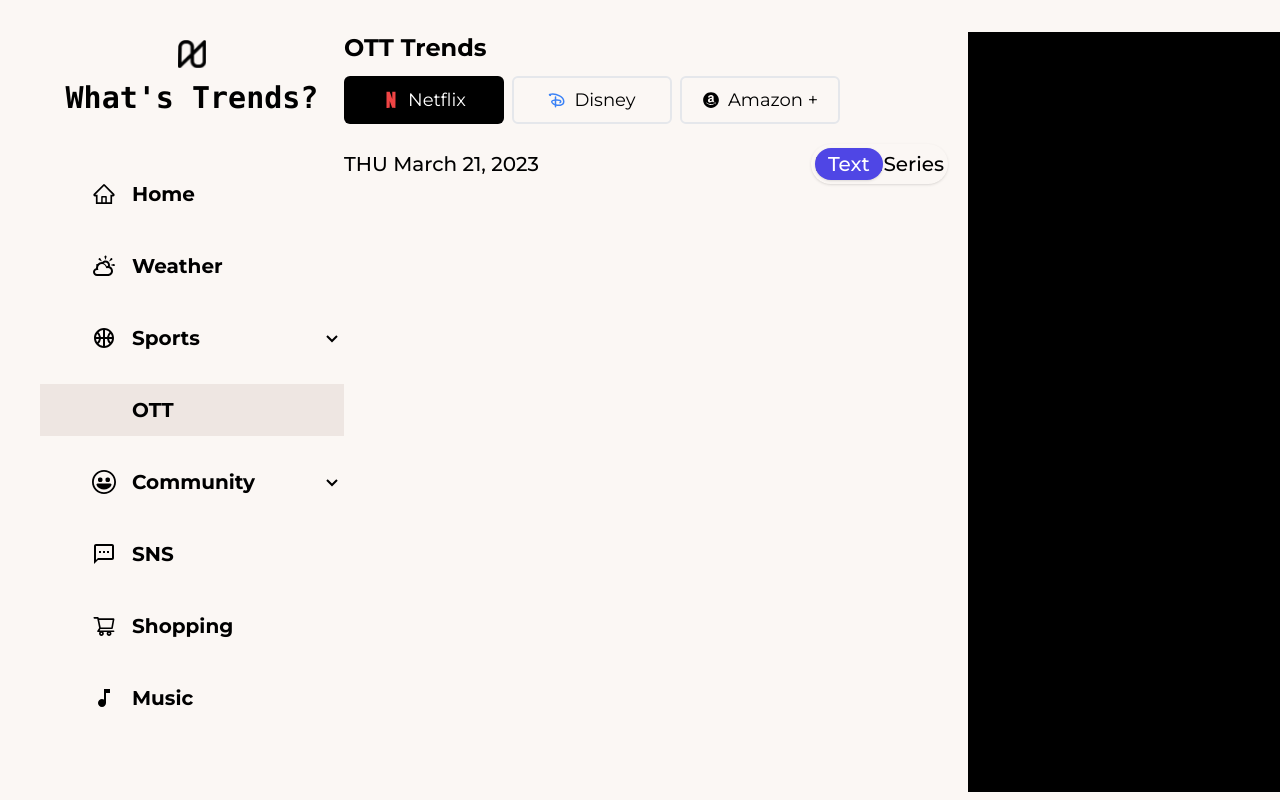
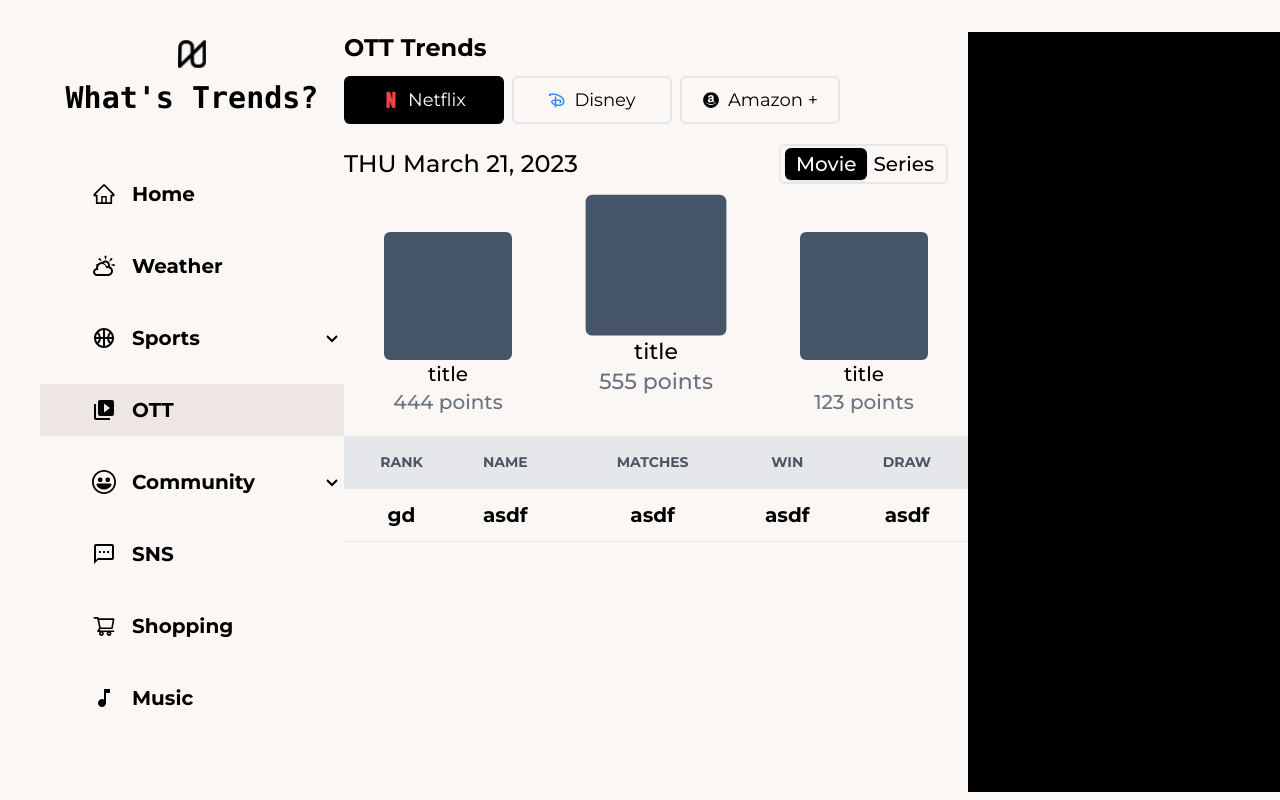
Before and after one commit to osh6006/what-trend, a React (Create React App) app: page /ott/netflix in a window 1280 px wide. Built offline with nearby package versions, Linux system fonts and the light colour scheme; a web font is replaced by a local one; what tailwindcss-bg-patterns would draw is missing.

Commit message:
rank & rank table

```diff
--- /dev/null
+++ b/src/api/ott/ott.ts
@@ -0,0 +1 @@
+export const test = true;
--- a/src/components/home/OTTTabs.tsx
+++ b/src/components/home/OTTTabs.tsx
@@ -1,5 +1,5 @@
 import React, { useState } from "react";
-import useOTT from "../../hooks/useOTT";
+import useOTT from "../../hooks/useHomeOTT";
 import { Loading } from "../common/Loading";
 import { RankItem } from "./RankItem";
 
--- a/src/components/navbar/NavbarLink.tsx
+++ b/src/components/navbar/NavbarLink.tsx
@@ -1,4 +1,3 @@
-import React from "react";
 import { TiWeatherPartlySunny } from "react-icons/ti";
 import { GoSmiley } from "react-icons/go";
 import {
@@ -33,7 +32,7 @@
         {path === "/" && <AiOutlineHome />}
         {path === "/weather" && <TiWeatherPartlySunny />}
         {path === "/humor" && <GoSmiley />}
-        {path === "/ott/netflix" && <MdVideoLibrary />}
+        {path === "/ott" && <MdVideoLibrary />}
         {path === "/sns" && <MdOutlineTextsms />}
         {path === "/shopping" && <AiOutlineShoppingCart />}
         {path === "/sports" && <MdOutlineSportsBasketball />}
--- a/src/components/ott/OttRank.tsx
+++ b/src/components/ott/OttRank.tsx
@@ -1,18 +1,21 @@
-import { useState } from "react";
 import { week } from "../../util/weather";
 import OttSwitch from "./OttSwitch";
+import { OttTable } from "./OttTable";
+import { OttTop3 } from "./OttTop3";
 
 export const OttRank = () => {
   return (
     <section className="mt-5 text-xl font-medium">
       <header className="flex items-center justify-between pr-5">
-        <h1>{`${
+        <h1 className="text-2xl">{`${
           week[new Date(new Date().getDay()).getDay()]
         } ${new Intl.DateTimeFormat("en-US", {
           dateStyle: "long",
         }).format(new Date())}`}</h1>
         <OttSwitch />
       </header>
+      <OttTop3 />
+      <OttTable />
     </section>
   );
 };
--- a/src/components/ott/OttSwitch.tsx
+++ b/src/components/ott/OttSwitch.tsx
@@ -1,20 +1,28 @@
 import { useOttContext } from "../../context/OttContext";
+
+const common =
+  "absolute top-[2px] flex h-8 w-1/2 items-center justify-center rounded-md bg-black text-white shadow transition-all whitespace-nowrap";
+const select = `${common} left-1`;
+const notSelect = `${common} left-[80px]`;
 
 export default function OttSwitch() {
   const { isMovie, toggleOttSwitch } = useOttContext();
   return (
-    <div>
-      <div className="relative flex h-10 items-center rounded-full p-1 shadow">
-        <div className="flex w-full justify-center">
-          <button>Drama</button>
-        </div>
-        <div className="flex w-full justify-center">
-          <button>Series</button>
-        </div>
-        <span className="elSwitch absolute top-[4px] left-1 flex h-8 w-1/2 items-center justify-center rounded-full bg-indigo-600 text-white shadow transition-all ">
-          Text
-        </span>
+    <div
+      className="relative flex h-10 cursor-pointer items-center gap-5 overflow-hidden rounded-md border-2 bg-transparent py-2 px-3"
+      onClick={toggleOttSwitch}
+    >
+      <div className="flex w-full justify-center">
+        <button>Movie</button>
       </div>
+      <div className="flex w-full justify-center">
+        <button>Series</button>
+      </div>
+      {isMovie ? (
+        <span className={select}>Movie</span>
+      ) : (
+        <span className={notSelect}>Series</span>
+      )}
     </div>
   );
 }
--- /dev/null
+++ b/src/components/ott/OttTable.tsx
@@ -0,0 +1,35 @@
+import React from "react";
+
+const th = "py-4 px-6 sticky top-0 bg-gray-200";
+const td = "whitespace-nowrap py-3 px-6 ";
+const tdimg = `${td} flex items-center gap-3 text-center`;
+const thimg = `${th} text-left`;
+
+export const OttTable = () => {
+  return (
+    <div className="mt-5">
+      <table className="w-full table-auto text-center font-bold">
+        <thead>
+          <tr className="bg-gray-200 text-sm uppercase leading-normal text-gray-600">
+            <th className={th}>Rank</th>
+            <th className={thimg}>name</th>
+            <th className={th}>Matches</th>
+            <th className={th}>Win</th>
+            <th className={th}>Draw</th>
+          </tr>
+        </thead>
+        <tbody>
+          <tr className="border-b border-gray-200 hover:bg-gray-100">
+            <td className={td}>gd</td>
+            <td className={tdimg}>
+              <span>asdf</span>
+            </td>
+            <td className={td}>asdf</td>
+            <td className={td}>asdf</td>
+            <td className={td}>asdf</td>
+          </tr>
+        </tbody>
+      </table>
+    </div>
+  );
+};
--- /dev/null
+++ b/src/components/ott/OttTop3.tsx
@@ -0,0 +1,23 @@
+import React from "react";
+
+export const OttTop3 = () => {
+  return (
+    <div className="mt-12 flex w-full items-center justify-center gap-20">
+      <div className="flex flex-col items-center justify-center">
+        <div className="h-32 w-32 rounded-md bg-slate-600"></div>
+        <h1 className="text-xl">title</h1>
+        <p className="text-gray-500">444 points</p>
+      </div>
+      <div className="flex -translate-y-7 scale-110 flex-col items-center justify-center">
+        <div className="h-32 w-32 rounded-md bg-slate-600"></div>
+        <h1 className="text-xl">title</h1>
+        <p className="text-gray-500">555 points</p>
+      </div>
+      <div className="flex flex-col items-center justify-center">
+        <div className="h-32 w-32 rounded-md bg-slate-600"></div>
+        <h1 className="text-xl">title</h1>
+        <p className="text-gray-500">123 points</p>
+      </div>
+    </div>
+  );
+};
--- a/src/context/OttContext.tsx
+++ b/src/context/OttContext.tsx
@@ -11,12 +11,12 @@
 }
 
 const OttContext = createContext<OttContextType>({
-  isMovie: false,
+  isMovie: true,
   toggleOttSwitch: () => {},
 });
 
 export function OttProvider({ children }: contextProps) {
-  const [isMovie, setIsMovie] = useState(false);
+  const [isMovie, setIsMovie] = useState(true);
   const toggleOttSwitch = () => setIsMovie(mode => !mode);
   return (
     <OttContext.Provider value={{ isMovie, toggleOttSwitch }}>
--- /dev/null
+++ b/src/hooks/ott/useOtt.tsx
@@ -0,0 +1,3 @@
+export default function useOtt() {
+  return <div>useSwitch</div>;
+}
--- a/src/hooks/ott/useSwitch.tsx
+++ /dev/null
@@ -1,5 +0,0 @@
-import React from "react";
-
-export default function useSwitch() {
-  return <div>useSwitch</div>;
-}
--- a/src/setupProxy.js
+++ b/src/setupProxy.js
@@ -1,39 +1,10 @@
-// const { appUse } = require("./util/proxy");
 const { createProxyMiddleware } = require("http-proxy-middleware");
 
 module.exports = function (app) {
   appUse(app, "/ranking", "https://waffleboard.io");
-  appUse(app, "/top10/netflix/world/today/full", "https://flixpatrol.com");
-  appUse(app, "/top10/disney/world/today/full", "https://flixpatrol.com");
-  appUse(app, "/top10/amazon-prime/world/today/full", "https://flixpatrol.com");
-  appUse(
-    app,
-    "/en/premier-league/table/2kwbbcootiqqgmrzs6o5inle5",
-    "https://www.goal.com"
-  );
-  appUse(
-    app,
-    "/en/primera-divisi%C3%B3n/table/34pl8szyvrbwcmfkuocjm3r6t",
-    "https://www.goal.com"
-  );
-  appUse(
-    app,
-    "/en/serie-a/table/1r097lpxe0xn03ihb7wi98kao",
-    "https://www.goal.com"
-  );
-  appUse(
-    app,
-    "/en/bundesliga/table/6by3h89i2eykc341oz7lv1ddd",
-    "https://www.goal.com"
-  );
-  appUse(
-    app,
-    "/en/ligue-1/table/dm5ka0os1e3dxcp3vh05kmp33",
-    "https://www.goal.com"
-  );
-
+  appUse(app, "/top10", "https://flixpatrol.com");
+  appUse(app, "/en", "https://www.goal.com");
   appUse(app, "/competition/rankings/", "https://www.besoccer.com");
-
   appUse(app, "/player", "https://www.besoccer.com");
 };
 
```
Also changed, not shown: src/hooks/useHomeOTT.ts (renamed from src/hooks/useOTT.ts).
